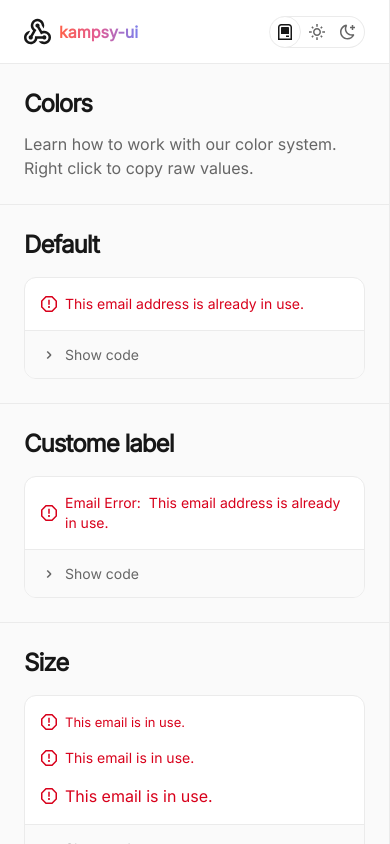
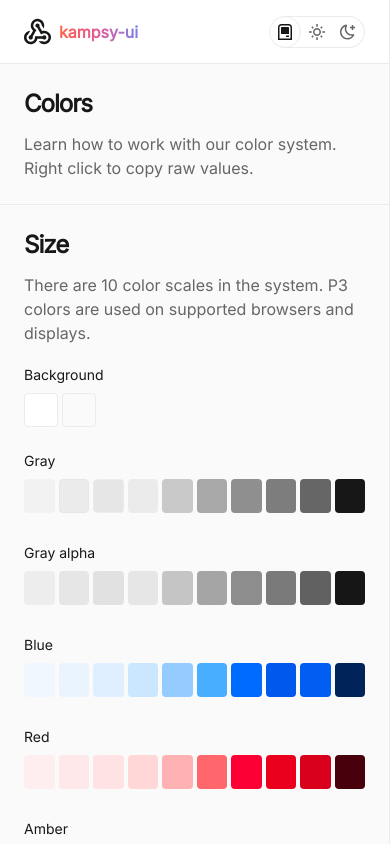
Before and after one commit to kampsy/ui, a SvelteKit app: page /colors in a window 390 px wide. Built offline with nearby package versions, Linux system fonts and the light colour scheme.

Commit message:
add colors, update tooltip, add class

```diff
--- /dev/null
+++ b/src/docs/data/colors.ts
@@ -0,0 +1,108 @@
+export const gray = [
+    'border border-kui-light-gray-100 dark:border-kui-dark-gray-100 bg-kui-light-gray-100 dark:bg-kui-dark-gray-100',
+    'border border-kui-light-gray-300 dark:border-kui-dark-gray-300 bg-kui-light-gray-200 dark:bg-kui-dark-gray-200',
+    'border border-kui-light-gray-400 dark:border-kui-dark-gray-400 bg-kui-light-gray-200 bg-kui-light-gray-300 dark:bg-kui-dark-gray-300',
+    'border border-kui-light-gray-400 dark:border-kui-dark-gray-400 bg-kui-light-gray-200 bg-kui-light-gray-400 dark:bg-kui-dark-gray-400',
+    ' bg-kui-light-gray-500 dark:bg-kui-dark-gray-500',
+    ' bg-kui-light-gray-600 dark:bg-kui-dark-gray-600',
+    ' bg-kui-light-gray-700 dark:bg-kui-dark-gray-700',
+    ' bg-kui-light-gray-800 dark:bg-kui-dark-gray-800',
+    ' bg-kui-light-gray-900 dark:bg-kui-dark-gray-900',
+    ' bg-kui-light-gray-1000 dark:bg-kui-dark-gray-1000'
+];
+export const grayAlpha = [
+    ' bg-kui-light-gray-alpha-100 dark:bg-kui-dark-gray-alpha-100',
+    ' bg-kui-light-gray-alpha-200 dark:bg-kui-dark-gray-alpha-200',
+    ' bg-kui-light-gray-alpha-300 dark:bg-kui-dark-gray-alpha-300',
+    ' bg-kui-light-gray-alpha-400 dark:bg-kui-dark-gray-alpha-400',
+    ' bg-kui-light-gray-alpha-500 dark:bg-kui-dark-gray-alpha-500',
+    ' bg-kui-light-gray-alpha-600 dark:bg-kui-dark-gray-alpha-600',
+    ' bg-kui-light-gray-alpha-700 dark:bg-kui-dark-gray-alpha-700',
+    ' bg-kui-light-gray-alpha-800 dark:bg-kui-dark-gray-alpha-800',
+    ' bg-kui-light-gray-alpha-900 dark:bg-kui-dark-gray-alpha-900',
+    ' bg-kui-light-gray-alpha-1000 dark:bg-kui-dark-gray-alpha-1000'
+];
+export const blue = [
+    ' bg-kui-light-blue-100 dark:bg-kui-dark-blue-100',
+    ' bg-kui-light-blue-200 dark:bg-kui-dark-blue-200',
+    ' bg-kui-light-blue-300 dark:bg-kui-dark-blue-300',
+    ' bg-kui-light-blue-400 dark:bg-kui-dark-blue-400',
+    ' bg-kui-light-blue-500 dark:bg-kui-dark-blue-500',
+    ' bg-kui-light-blue-600 dark:bg-kui-dark-blue-600',
+    ' bg-kui-light-blue-700 dark:bg-kui-dark-blue-700',
+    ' bg-kui-light-blue-800 dark:bg-kui-dark-blue-800',
+    ' bg-kui-light-blue-900 dark:bg-kui-dark-blue-900',
+    ' bg-kui-light-blue-1000 dark:bg-kui-dark-blue-1000'
+];
+export const red = [
+    ' bg-kui-light-red-100 dark:bg-kui-dark-red-100',
+    ' bg-kui-light-red-200 dark:bg-kui-dark-red-200',
+    ' bg-kui-light-red-300 dark:bg-kui-dark-red-300',
+    ' bg-kui-light-red-400 dark:bg-kui-dark-red-400',
+    ' bg-kui-light-red-500 dark:bg-kui-dark-red-500',
+    ' bg-kui-light-red-600 dark:bg-kui-dark-red-600',
+    ' bg-kui-light-red-700 dark:bg-kui-dark-red-700',
+    ' bg-kui-light-red-800 dark:bg-kui-dark-red-800',
+    ' bg-kui-light-red-900 dark:bg-kui-dark-red-900',
+    ' bg-kui-light-red-1000 dark:bg-kui-dark-red-1000'
+];
+export const amber = [
+    ' bg-kui-light-amber-100 dark:bg-kui-dark-amber-100',
+    ' bg-kui-light-amber-200 dark:bg-kui-dark-amber-200',
+    ' bg-kui-light-amber-300 dark:bg-kui-dark-amber-300',
+    ' bg-kui-light-amber-400 dark:bg-kui-dark-amber-400',
+    ' bg-kui-light-amber-500 dark:bg-kui-dark-amber-500',
+    ' bg-kui-light-amber-600 dark:bg-kui-dark-amber-600',
+    ' bg-kui-light-amber-700 dark:bg-kui-dark-amber-700',
+    ' bg-kui-light-amber-800 dark:bg-kui-dark-amber-800',
+    ' bg-kui-light-amber-900 dark:bg-kui-dark-amber-900',
+    ' bg-kui-light-amber-1000 dark:bg-kui-dark-amber-1000'
+];
+export const green = [
+    ' bg-kui-light-green-100 dark:bg-kui-dark-green-100',
+    ' bg-kui-light-green-200 dark:bg-kui-dark-green-200',
+    ' bg-kui-light-green-300 dark:bg-kui-dark-green-300',
+    ' bg-kui-light-green-400 dark:bg-kui-dark-green-400',
+    ' bg-kui-light-green-500 dark:bg-kui-dark-green-500',
+    ' bg-kui-light-green-600 dark:bg-kui-dark-green-600',
+    ' bg-kui-light-green-700 dark:bg-kui-dark-green-700',
+    ' bg-kui-light-green-800 dark:bg-kui-dark-green-800',
+    ' bg-kui-light-green-900 dark:bg-kui-dark-green-900',
+    ' bg-kui-light-green-1000 dark:bg-kui-dark-green-1000'
+];
+export const teal = [
+    ' bg-kui-light-teal-100 dark:bg-kui-dark-teal-100',
+    ' bg-kui-light-teal-200 dark:bg-kui-dark-teal-200',
+    ' bg-kui-light-teal-300 dark:bg-kui-dark-teal-300',
+    ' bg-kui-light-teal-400 dark:bg-kui-dark-teal-400',
+    ' bg-kui-light-teal-500 dark:bg-kui-dark-teal-500',
+    ' bg-kui-light-teal-600 dark:bg-kui-dark-teal-600',
+    ' bg-kui-light-teal-700 dark:bg-kui-dark-teal-700',
+    ' bg-kui-light-teal-800 dark:bg-kui-dark-teal-800',
+    ' bg-kui-light-teal-900 dark:bg-kui-dark-teal-900',
+    ' bg-kui-light-teal-1000 dark:bg-kui-dark-teal-1000'
+];
+export const purple = [
+    ' bg-kui-light-purple-100 dark:bg-kui-dark-purple-100',
+    ' bg-kui-light-purple-200 dark:bg-kui-dark-purple-200',
+    ' bg-kui-light-purple-300 dark:bg-kui-dark-purple-300',
+    ' bg-kui-light-purple-400 dark:bg-kui-dark-purple-400',
+    ' bg-kui-light-purple-500 dark:bg-kui-dark-purple-500',
+    ' bg-kui-light-purple-600 dark:bg-kui-dark-purple-600',
+    ' bg-kui-light-purple-700 dark:bg-kui-dark-purple-700',
+    ' bg-kui-light-purple-800 dark:bg-kui-dark-purple-800',
+    ' bg-kui-light-purple-900 dark:bg-kui-dark-purple-900',
+    ' bg-kui-light-purple-1000 dark:bg-kui-dark-purple-1000'
+];
+export const pink = [
+    ' bg-kui-light-pink-100 dark:bg-kui-dark-pink-100',
+    ' bg-kui-light-pink-200 dark:bg-kui-dark-pink-200',
+    ' bg-kui-light-pink-300 dark:bg-kui-dark-pink-300',
+    ' bg-kui-light-pink-400 dark:bg-kui-dark-pink-400',
+    ' bg-kui-light-pink-500 dark:bg-kui-dark-pink-500',
+    ' bg-kui-light-pink-600 dark:bg-kui-dark-pink-600',
+    ' bg-kui-light-pink-700 dark:bg-kui-dark-pink-700',
+    ' bg-kui-light-pink-800 dark:bg-kui-dark-pink-800',
+    ' bg-kui-light-pink-900 dark:bg-kui-dark-pink-900',
+    ' bg-kui-light-pink-1000 dark:bg-kui-dark-pink-1000'
+];
--- a/src/docs/utils/data.ts
+++ b/src/docs/utils/data.ts
@@ -7,6 +7,10 @@ export const asideData: Array<AsideT> = [
             {
                 name: 'introduction',
                 url: '/'
+            },
+            {
+                name: 'colors',
+                url: '/colors'
             }
         ]
 
--- a/src/lib/tooltip/tooltip.svelte
+++ b/src/lib/tooltip/tooltip.svelte
@@ -1,5 +1,4 @@
 <script lang="ts">
-	import { browser } from '$app/environment';
 	import { getStringWidth } from '$lib/utils/text.js';
 	import type { Snippet } from 'svelte';
 
@@ -7,16 +6,16 @@
 		position?: 'top' | 'bottom' | 'left' | 'right';
 		text?: string;
 		type?: 'success' | 'error' | 'warning' | 'violet' | undefined;
+		class?: string | undefined
 		children?: Snippet;
 	};
-	let { position = 'top', text, type = undefined, children = undefined }: propsT = $props();
+	let { position = 'top', text, type = undefined, class: klass = '', children = undefined }: propsT = $props();
 
 	let widthClass = $derived.by(() => {
 		if (text) {
 			const num = getStringWidth(text);
 			if (num < 250) {
-				console.log(text, num);
-				return 'width:' + num + 'px';
+				return 'width:' + (num + 24) + 'px'; // 24 is for the left 12px and right 12px padding
 			}
 		}
 		return 'width:250px';
@@ -154,13 +153,13 @@
 </script>
 
 <div>
-	<div class="group relative inline-block cursor-pointer">
+	<div class="group relative inline-block cursor-pointer {klass}">
 		{#if children}
 			{@render children()}
 		{/if}
 		<div
 			style={widthClass}
-			class="invisible group-hover:visible absolute {tooltipStyle} px-3 py-1.5 text-xs text-center rounded-[4px] z-[1000]"
+			class=" invisible group-hover:visible absolute {tooltipStyle} px-3 py-1.5 text-xs text-center rounded-[4px] z-[1000]"
 		>
 			{text || ''}
 		</div>
--- a/src/routes/+page.svelte
+++ b/src/routes/+page.svelte
@@ -489,7 +489,7 @@
 
 		<div class="border-b border-r border-kui-light-gray-200 dark:border-kui-dark-gray-400">
 			<a
-				href="#/"
+				href="/colors"
 				class="w-full h-full group block p-[32px] transition-colors hover:bg-kui-light-bg dark:hover:bg-kui-dark-bg"
 			>
 				<div class="flex justify-between">
--- a/src/routes/colors/+page.svelte
+++ b/src/routes/colors/+page.svelte
@@ -3,20 +3,24 @@
 	import Row from '$lib/../docs/ui/row.svelte';
 	import Shell from '$lib/../docs/ui/shell.svelte';
 	import { asideData } from '$lib/../docs/utils/data.js';
-	import CollapseCode from '$lib/collapse/collapseCode.svelte';
-	import type { Snippet } from 'svelte';
-	import Error from '$lib/error/error.svelte';
+	import Pagination from '$lib/pagination/pagination.svelte';
+	import Tooltip from '$lib/tooltip/tooltip.svelte';
+
 	import {
-		errorCustomLabel,
-		errorDefault,
-		errorSize,
-		errorWithProp
-	} from '../../docs/data/error.js';
-	import Pagination from '$lib/pagination/pagination.svelte';
+		gray,
+		grayAlpha,
+		blue,
+		red,
+		amber,
+		green,
+		teal,
+		purple,
+		pink
+	} from '../../docs/data/colors.js';
 </script>
 
 <svelte:head>
-    <title>Error</title>
+	<title>Colors</title>
 </svelte:head>
 
 {#snippet error()}
@@ -29,96 +33,89 @@
 		<p
 			class="first-letter:capitalize text-kui-light-gray-900 dark:text-kui-dark-gray-900 text-[16px] lg:text-[20px] font-normal leading-[24px] lg:leading-[30px] tracking-normal lg:tracking-[-0.33px]"
 		>
-        Learn how to work with our color system. Right click to copy raw values.
+			Learn how to work with our color system. Right click to copy raw values.
 		</p>
 	</Row>
 {/snippet}
 
-{#snippet demoAndCode(demo: Snippet, code: string)}
-	<div
-		class="bg-kui-light-bg dark:bg-kui-dark-bg border border-kui-light-gray-200 dark:border-kui-dark-gray-400 rounded-xl overflow-hidden"
-	>
-		<div class="w-full p-4 lg:p-6 overflow-x-auto">
-			<div class="w-full flex flex-wrap gap-4">
-				{@render demo()}
-			</div>
+{#snippet colSnip(title: string, colorList: string[])}
+	<div class="flex flex-col items-start gap-2 md:flex-row md:items-center">
+		<div class="w-[100px] flex-shrink-0">
+			<p
+				class="text-sm text-kui-light-gray-1000 dark:text-kui-dark-gray-1000 font-medium first-letter:capitalize"
+			>
+				{title}
+			</p>
 		</div>
-		<CollapseCode {code} />
+
+		<ul class="flex w-full gap-1 md:gap-2">
+			{#each colorList as item}
+				<li class="w-full max-w-[68px]">
+					<Tooltip position="top" text="#FFFFFF" class="w-full h-full">
+						<div class="w-full h-full flex items-center">
+							<button class="w-full h-[34px] lg:h-[40px] rounded {item}"></button>
+						</div>
+					</Tooltip>
+				</li>
+			{/each}
+		</ul>
 	</div>
 {/snippet}
 
-{#snippet defaultErr()}
+{#snippet scales()}
 	<Row>
 		<h2
 			class="first-letter:capitalize text-kui-light-gray-1000 dark:text-kui-dark-gray-1000 text-[24px] font-semibold leading-[32px] tracking-[-0.96px] mb-3"
 		>
-			<a href="#default" id="default">default</a>
+			size
 		</h2>
-		<div class="mt-4 xl:mt-7">
-			{#snippet demo()}
-				<div>
-					<Error>This email address is already in use.</Error>
+		<p
+			class="mt-2 xl:mt-4 first-letter:capitalize text-kui-light-gray-900 dark:text-kui-dark-gray-900 text-[16px] font-normal leading-6"
+		>
+			There are 10 color scales in the system. P3 colors are used on supported browsers and
+			displays.
+		</p>
+
+		<div class="mt-5 xl:mt-10 space-y-6">
+			<div class="flex flex-col items-start gap-2 md:flex-row md:items-center">
+				<div class="w-[100px] flex-shrink-0">
+					<p
+						class="text-sm text-kui-light-gray-1000 dark:text-kui-dark-gray-1000 font-medium capitalize"
+					>
+						background
+					</p>
 				</div>
-			{/snippet}
-			{@render demoAndCode(demo, errorDefault)}
-		</div>
-	</Row>
-{/snippet}
+				<ul class="flex w-full gap-1 md:gap-2">
+					<li class="flex items-center w-[72px] gap-1 md:w-[152px] md:gap-2">
+						<ul class="flex items-center w-full gap-1 md:gap-2">
+							<li class="w-full max-w-[68px]">
+								<div class="w-full h-full flex items-center">
+									<button
+										class="w-full h-[34px] lg:h-[40px] border border-kui-light-gray-200 dark:border-kui-dark-gray-200 bg-kui-light-bg rounded dark:bg-kui-dark-bg"
+									></button>
+								</div>
+							</li>
+							<li class="w-full max-w-[68px]">
+								<div class="w-full h-full flex items-center">
+									<button
+										class="w-full h-[34px] lg:h-[40px] border border-kui-light-gray-200 dark:border-kui-dark-gray-200 rounded bg-kui-light-bg-secondary dark:bg-kui-dark-bg-secondary"
+									></button>
+								</div>
+							</li>
+						</ul>
+					</li>
+				</ul>
+			</div>
 
-{#snippet customLabel()}
-	<Row>
-		<h2
-			class="first-letter:capitalize text-kui-light-gray-1000 dark:text-kui-dark-gray-1000 text-[24px] font-semibold leading-[32px] tracking-[-0.96px] mb-3"
-		>
-			<a href="#customelabel" id="default">custome label</a>
-		</h2>
-		<div class="mt-4 xl:mt-7">
-			{#snippet demo()}
-				<div>
-					<Error label="Email Error">This email address is already in use.</Error>
-				</div>
-			{/snippet}
-			{@render demoAndCode(demo, errorCustomLabel)}
-		</div>
-	</Row>
-{/snippet}
-
-{#snippet size()}
-	<Row>
-		<h2
-			class="first-letter:capitalize text-kui-light-gray-1000 dark:text-kui-dark-gray-1000 text-[24px] font-semibold leading-[32px] tracking-[-0.96px] mb-3"
-		>
-			<a href="#size" id="default">size</a>
-		</h2>
-		<div class="mt-4 xl:mt-7">
-			{#snippet demo()}
-				<Error size="sm">This email is in use.</Error>
-				<Error size="md">This email is in use.</Error>
-				<Error size="lg">This email is in use.</Error>
-			{/snippet}
-			{@render demoAndCode(demo, errorSize)}
-		</div>
-	</Row>
-{/snippet}
-
-{#snippet withErrorProp()}
-	<Row>
-		<h2
-			class="first-letter:capitalize text-kui-light-gray-1000 dark:text-kui-dark-gray-1000 text-[24px] font-semibold leading-[32px] tracking-[-0.96px] mb-3"
-		>
-			<a href="#size" id="default">With an error property</a>
-		</h2>
-		<div class="mt-4 xl:mt-7">
-			{#snippet demo()}
-				<Error
-					error={{
-						message: 'The request failed.',
-						action: 'Contact Us',
-						link: 'https://kampsy.kampsy.xyz/error'
-					}}
-				/>
-			{/snippet}
-			{@render demoAndCode(demo, errorWithProp)}
+			{@render colSnip('gray', gray)}
+			{@render colSnip('gray alpha', grayAlpha)}
+			{@render colSnip('blue', blue)}
+			{@render colSnip('red', red)}
+			{@render colSnip('amber', amber)}
+			{@render colSnip('green', green)}
+			{@render colSnip('teal', teal)}
+			{@render colSnip('purple', purple)}
+			{@render colSnip('pink', pink)}
 		</div>
 	</Row>
 {/snippet}
@@ -126,18 +123,15 @@
 {#snippet prevAndNext()}
 	<Row bottomLine={false}>
 		<Pagination
-			previous={{ title: 'button', href: '/button' }}
-			next={{ title: 'pagination', href: '/pagination' }}
+			previous={{ title: 'introduction', href: '/introduction' }}
+			next={{ title: 'avatar', href: '/avatar' }}
 		/>
 	</Row>
 {/snippet}
 
 {#snippet cont()}
 	{@render error()}
-	{@render defaultErr()}
-	{@render customLabel()}
-	{@render size()}
-    {@render withErrorProp()}
+	{@render scales()}
 	{@render prevAndNext()}
 {/snippet}
 
--- a/src/routes/switch/+page.svelte
+++ b/src/routes/switch/+page.svelte
@@ -49,7 +49,7 @@
 				{@render demo()}
 			</div>
 		</div>
-		<div class="overflow-hidden rounded-b-lg">
+		<div class="overflow-hidden rounded-b-xl">
 			<CollapseCode {code} />
 		</div>
 	</div>
--- a/src/routes/tooltip/+page.svelte
+++ b/src/routes/tooltip/+page.svelte
@@ -46,7 +46,7 @@
 				{@render demo()}
 			</div>
 		</div>
-		<div class="overflow-hidden rounded-b-lg">
+		<div class="overflow-hidden rounded-b-xl">
 			<CollapseCode {code} />
 		</div>
 	</div>
```
